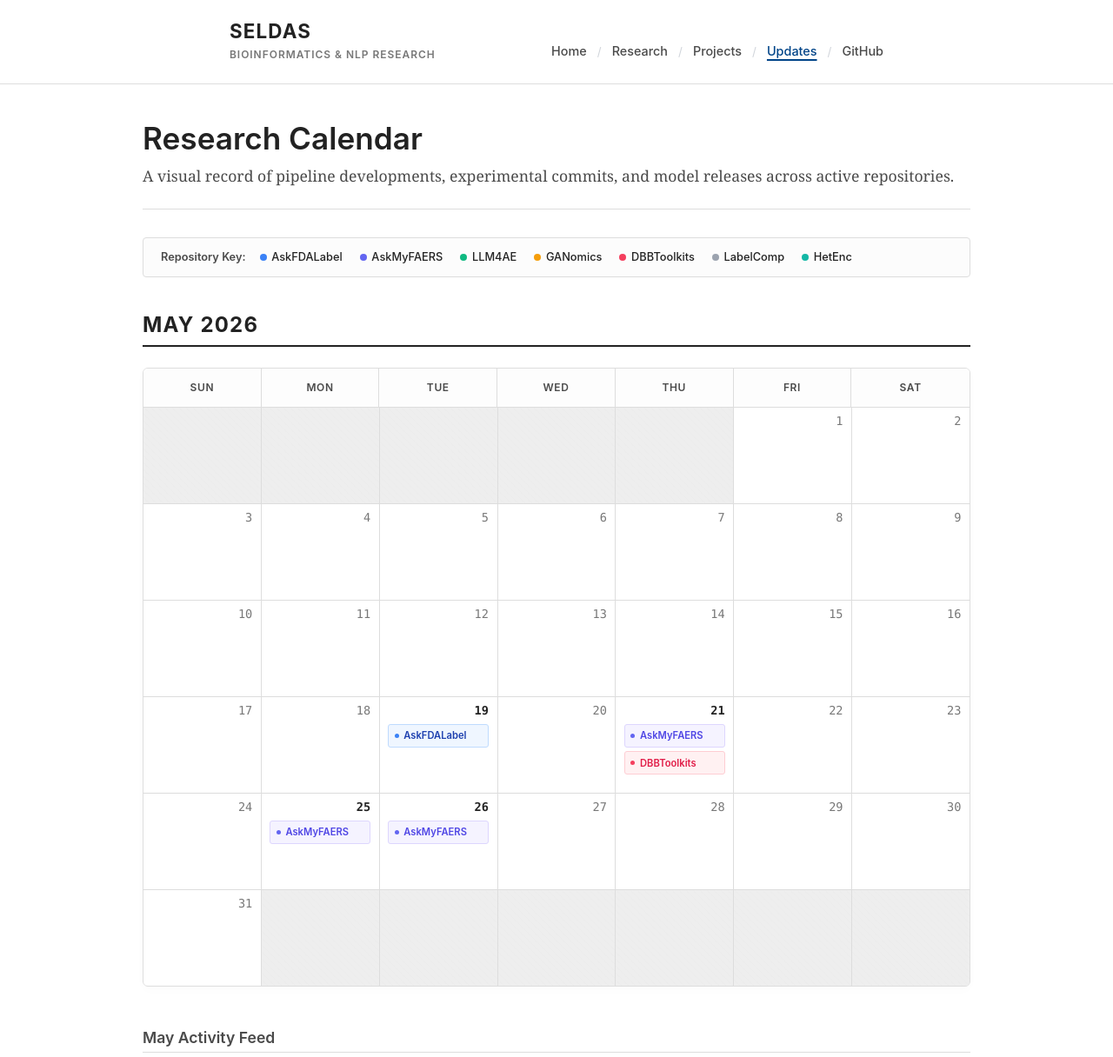
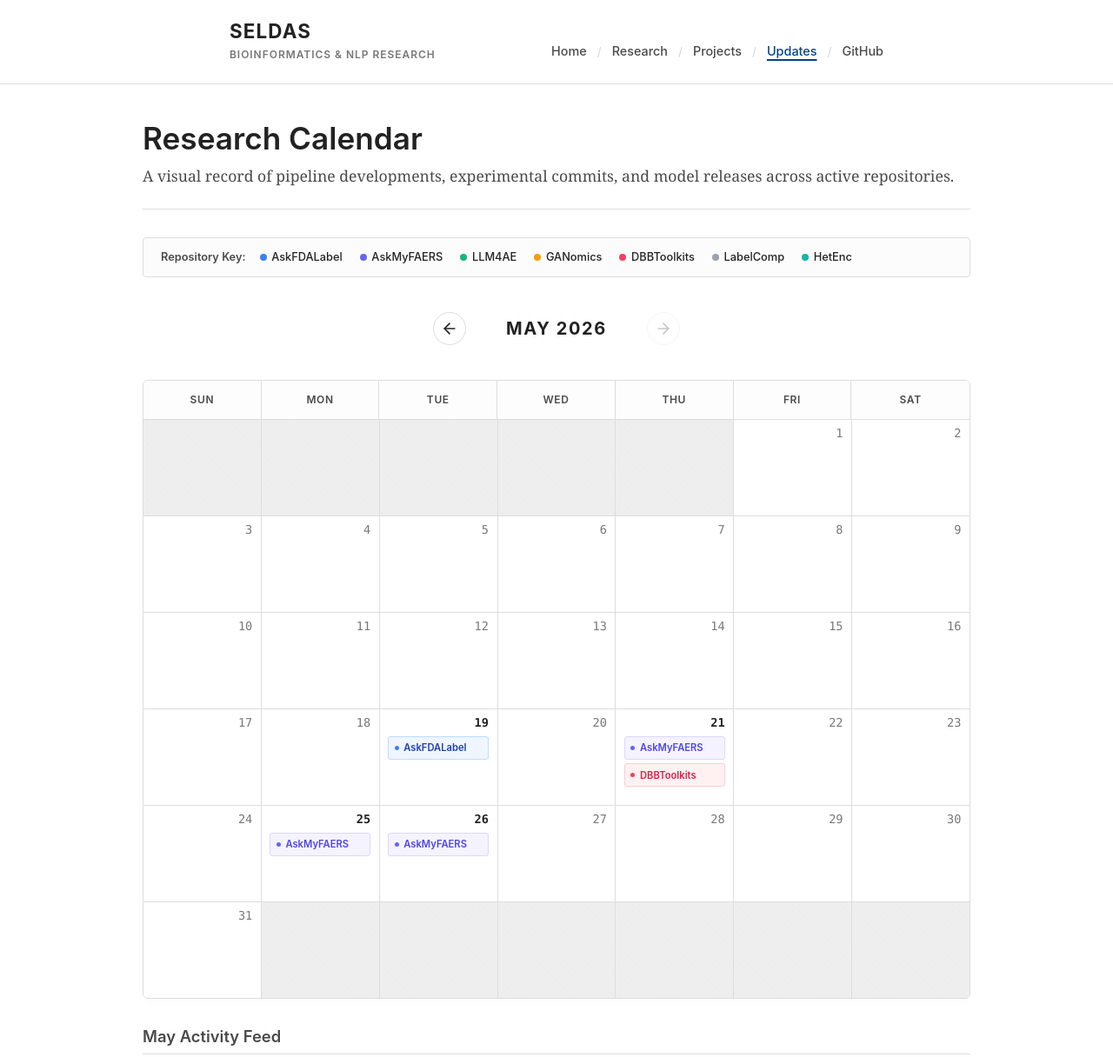
Before and after one commit to seldas/seldas.github.io, an Astro site: page /updates in a window 1280 px wide. Shown: the top 1216 px of the page at 87% size. Built offline with nearby package versions, Linux system fonts and the light colour scheme; Astro itself is replaced by a stand-in of ours.

Commit message:
Convert monthly calendars to horizontal sliding panels with fade animations

```diff
--- a/src/pages/updates/index.astro
+++ b/src/pages/updates/index.astro
@@ -162,16 +162,28 @@ function formatLogDate(date: Date) {
 			</div>
 		</div>
 
-		<div class="calendar-months">
-			{calendarMonths.map((month) => (
-				<section class="calendar-month-section" id={`month-${month.name.toLowerCase()}`}>
-					<div class="month-header-row">
-						<h2 class="month-heading">{month.name} {month.year}</h2>
-						<button class="clear-month-filter-btn" data-month={month.name.toLowerCase()} style="display: none;">
-							Reset Month View
-						</button>
-					</div>
+		<!-- Calendar Slider Navigation Bar -->
+		<div class="calendar-nav-bar">
+			<button id="prev-month-btn" class="nav-arrow-btn" aria-label="Previous Month">
+				<svg xmlns="http://www.w3.org/2000/svg" width="20" height="20" viewBox="0 0 24 24" fill="none" stroke="currentColor" stroke-width="2" stroke-linecap="round" stroke-linejoin="round"><line x1="19" y1="12" x2="5" y2="12"></line><polyline points="12 19 5 12 12 5"></polyline></svg>
+			</button>
+			<div class="nav-month-display">
+				<span id="current-month-name">May 2026</span>
+			</div>
+			<button id="next-month-btn" class="nav-arrow-btn" aria-label="Next Month">
+				<svg xmlns="http://www.w3.org/2000/svg" width="20" height="20" viewBox="0 0 24 24" fill="none" stroke="currentColor" stroke-width="2" stroke-linecap="round" stroke-linejoin="round"><line x1="5" y1="12" x2="19" y2="12"></line><polyline points="12 5 19 12 12 19"></polyline></svg>
+			</button>
+		</div>
 
+		<!-- Animated Slider Container -->
+		<div class="calendar-slider-container">
+			{calendarMonths.map((month, index) => (
+				<section
+					class={`month-slide ${index === 0 ? 'slide-active' : 'slide-inactive slide-right'}`}
+					id={`month-${month.name.toLowerCase()}`}
+					data-slide-index={index}
+					data-month-label={`${month.name} ${month.year}`}
+				>
 					<div class="calendar-card">
 						{/* Weekday headers */}
 						<div class="calendar-weekdays">
@@ -193,6 +205,7 @@ function formatLogDate(date: Date) {
 										class={`calendar-cell ${cell.dayNumber === null ? 'cell-padding' : ''} ${hasUpdates ? 'cell-active' : ''}`}
 										data-date={cell.dateStr}
 										data-month={month.name.toLowerCase()}
+										key={cell.dateStr || `padding-${Math.random()}`}
 									>
 										{cell.dayNumber && (
 											<span class="cell-day-num">{cell.dayNumber}</span>
@@ -209,6 +222,7 @@ function formatLogDate(date: Date) {
 															title={update.data.title}
 															style={`--proj-bg: ${meta.bg}; --proj-color: ${meta.color}; --proj-border: ${meta.border};`}
 															data-update-link-id={update.id}
+															key={update.id}
 														>
 															<span class="cal-update-dot" style={`background-color: ${meta.dotColor};`}></span>
 															<span class="cal-update-text">{meta.label}</span>
@@ -225,7 +239,12 @@ function formatLogDate(date: Date) {
 
 					{/* Chronological updates for this month */}
 					<div class="month-log-section">
-						<h3 class="month-log-title">{month.name} Activity Feed</h3>
+						<div class="month-log-header">
+							<h3 class="month-log-title">{month.name} Activity Feed</h3>
+							<button class="clear-month-filter-btn" data-month={month.name.toLowerCase()} style="display: none;">
+								Reset Filter
+							</button>
+						</div>
 						<div class="month-log-list" data-month-list={month.name.toLowerCase()}>
 							{month.allUpdates.length > 0 ? (
 								month.allUpdates.map((update) => {
@@ -235,6 +254,7 @@ function formatLogDate(date: Date) {
 											class="update-card"
 											data-card-date={getUTCDateString(update.data.date)}
 											data-update-id={update.id}
+											key={update.id}
 										>
 											<div class="update-card-header">
 												<time class="update-card-date">{formatLogDate(update.data.date)}</time>
@@ -275,8 +295,63 @@ function formatLogDate(date: Date) {
 </Layout>
 
 <script>
-	// Interactive Calendar Filtering Script
+	// Interactive Calendar & Month Slider Script
 	document.addEventListener('DOMContentLoaded', () => {
+		const slides = document.querySelectorAll('.month-slide');
+		const prevBtn = document.getElementById('prev-month-btn');
+		const nextBtn = document.getElementById('next-month-btn');
+		const currentMonthDisplay = document.getElementById('current-month-name');
+
+		let currentSlideIndex = 0;
+		const totalSlides = slides.length;
+
+		function updateSlider(index: number) {
+			currentSlideIndex = index;
+
+			slides.forEach((slide, i) => {
+				slide.classList.remove('slide-active', 'slide-inactive', 'slide-left', 'slide-right');
+				if (i === index) {
+					slide.classList.add('slide-active');
+					// Update display text
+					if (currentMonthDisplay) {
+						currentMonthDisplay.textContent = slide.getAttribute('data-month-label') || '';
+					}
+				} else if (i < index) {
+					slide.classList.add('slide-inactive', 'slide-left');
+				} else {
+					slide.classList.add('slide-inactive', 'slide-right');
+				}
+			});
+
+			// Disable buttons at boundaries
+			// Remember: index 0 = May (latest), index 1 = Apr, index 2 = Mar
+			// Clicking "<" (Prev) should move chronologically back: from 0 -> 1 -> 2
+			// Clicking ">" (Next) should move chronologically forward: from 2 -> 1 -> 0
+			if (prevBtn) {
+				(prevBtn as HTMLButtonElement).disabled = index === totalSlides - 1;
+			}
+			if (nextBtn) {
+				(nextBtn as HTMLButtonElement).disabled = index === 0;
+			}
+		}
+
+		// Wire up slider arrows
+		prevBtn?.addEventListener('click', () => {
+			if (currentSlideIndex < totalSlides - 1) {
+				updateSlider(currentSlideIndex + 1);
+			}
+		});
+
+		nextBtn?.addEventListener('click', () => {
+			if (currentSlideIndex > 0) {
+				updateSlider(currentSlideIndex - 1);
+			}
+		});
+
+		// Initialize slider state
+		updateSlider(0);
+
+		// Calendar Cell Click Filtering
 		const activeCells = document.querySelectorAll('.calendar-cell.cell-active');
 		const allCards = document.querySelectorAll('.update-card');
 		const clearMonthBtns = document.querySelectorAll('.clear-month-filter-btn');
@@ -285,10 +360,8 @@ function formatLogDate(date: Date) {
 		const filterDateDisplay = document.getElementById('filter-date-display');
 		const clearFilterGlobal = document.getElementById('clear-filter-global');
 
-		// Handle calendar cell clicks
 		activeCells.forEach(cell => {
 			cell.addEventListener('click', (e) => {
-				// Don't filter if clicking directly on a link inside the cell
 				if (e.target && (e.target as HTMLElement).closest('.cal-update-link')) {
 					return;
 				}
@@ -297,28 +370,22 @@ function formatLogDate(date: Date) {
 				const month = cell.getAttribute('data-month');
 				if (!dateStr || !month) return;
 
-				// Toggle selection
 				const isAlreadySelected = cell.classList.contains('cell-selected');
 
-				// Deselect all active cells
-				document.querySelectorAll('.calendar-cell.cell-selected').forEach(c => {
+				// Deselect active cells inside this month only
+				document.querySelectorAll(`.calendar-cell.cell-selected[data-month="${month}"]`).forEach(c => {
 					c.classList.remove('cell-selected');
 				});
 
 				if (isAlreadySelected) {
-					// Reset filters for this month
 					resetMonthFilters(month);
 				} else {
-					// Select this cell
 					cell.classList.add('cell-selected');
-
-					// Filter cards for this month
 					filterCardsByDate(dateStr, month);
 				}
 			});
 		});
 
-		// Clear button handlers
 		clearMonthBtns.forEach(btn => {
 			btn.addEventListener('click', () => {
 				const month = btn.getAttribute('data-month');
@@ -331,7 +398,6 @@ function formatLogDate(date: Date) {
 		});
 
 		function filterCardsByDate(dateStr: string, month: string) {
-			let matchCount = 0;
 			allCards.forEach(card => {
 				const cardDate = card.getAttribute('data-card-date');
 				const parentList = card.closest('[data-month-list]');
@@ -341,7 +407,6 @@ function formatLogDate(date: Date) {
 					if (cardDate === dateStr) {
 						(card as HTMLElement).style.display = 'block';
 						card.classList.add('highlighted-card');
-						matchCount++;
 					} else {
 						(card as HTMLElement).style.display = 'none';
 						card.classList.remove('highlighted-card');
@@ -349,14 +414,11 @@ function formatLogDate(date: Date) {
 				}
 			});
 
-			// Show Reset Button for this month
 			const resetBtn = document.querySelector(`.clear-month-filter-btn[data-month="${month}"]`) as HTMLElement;
 			if (resetBtn) resetBtn.style.display = 'inline-block';
 
-			// Show global filter banner
 			if (filterBanner && filterDateDisplay) {
 				const parts = dateStr.split('-');
-				// Create date in UTC to avoid local timezone issues
 				const formatted = new Date(Date.UTC(parseInt(parts[0]), parseInt(parts[1]) - 1, parseInt(parts[2]))).toLocaleDateString('en-US', {
 					weekday: 'long',
 					year: 'numeric',
@@ -366,17 +428,14 @@ function formatLogDate(date: Date) {
 				});
 				filterDateDisplay.textContent = formatted;
 				filterBanner.style.display = 'block';
-				filterBanner.scrollIntoView({ behavior: 'smooth', block: 'nearest' });
 			}
 		}
 
 		function resetMonthFilters(month: string) {
-			// Remove selected styles from cells in this month
 			document.querySelectorAll(`.calendar-cell.cell-selected[data-month="${month}"]`).forEach(c => {
 				c.classList.remove('cell-selected');
 			});
 
-			// Show all cards in this month
 			allCards.forEach(card => {
 				const parentList = card.closest('[data-month-list]');
 				const cardMonth = parentList ? parentList.getAttribute('data-month-list') : null;
@@ -386,11 +445,9 @@ function formatLogDate(date: Date) {
 				}
 			});
 
-			// Hide reset button
 			const resetBtn = document.querySelector(`.clear-month-filter-btn[data-month="${month}"]`) as HTMLElement;
 			if (resetBtn) resetBtn.style.display = 'none';
 
-			// Hide global banner if no other month is selected
 			const anySelected = document.querySelectorAll('.calendar-cell.cell-selected').length > 0;
 			if (!anySelected && filterBanner) {
 				filterBanner.style.display = 'none';
@@ -513,54 +570,98 @@ function formatLogDate(date: Date) {
 		font-size: 0.8rem;
 	}
 
-	/* Calendar Month Layout */
-	.calendar-months {
+	/* Navigation Bar for Slider */
+	.calendar-nav-bar {
 		display: flex;
-		flex-direction: column;
-		gap: 4rem;
-		margin-bottom: 5rem;
+		align-items: center;
+		justify-content: center;
+		gap: 1.5rem;
+		margin-bottom: 2.5rem;
+		font-family: var(--font-sans);
 	}
 
-	.calendar-month-section {
+	.nav-arrow-btn {
+		background: #ffffff;
+		border: 1px solid var(--border-color);
+		color: var(--text-primary);
+		width: 38px;
+		height: 38px;
+		border-radius: 50%;
 		display: flex;
-		flex-direction: column;
-		gap: 1.5rem;
+		align-items: center;
+		justify-content: center;
+		cursor: pointer;
+		transition: all var(--transition-speed) ease;
+		outline: none;
 	}
 
-	.month-header-row {
-		display: flex;
-		align-items: flex-end;
-		justify-content: space-between;
-		border-bottom: 2px solid var(--text-primary);
-		padding-bottom: 0.5rem;
+	.nav-arrow-btn:hover:not(:disabled) {
+		border-color: var(--accent-color);
+		color: var(--accent-color);
+		background: #f8fafc;
+		transform: scale(1.05);
 	}
 
-	.month-heading {
-		font-family: var(--font-sans);
-		font-size: 1.5rem;
+	.nav-arrow-btn:disabled {
+		opacity: 0.25;
+		cursor: not-allowed;
+		background: var(--bg-panel);
+	}
+
+	.nav-month-display {
+		min-width: 160px;
+		text-align: center;
+	}
+
+	#current-month-name {
+		font-size: 1.25rem;
 		font-weight: 700;
 		text-transform: uppercase;
-		letter-spacing: 0.05em;
+		letter-spacing: 0.08em;
 		color: var(--text-primary);
-		margin: 0;
 	}
 
-	.clear-month-filter-btn {
-		background: none;
-		border: none;
-		color: var(--accent-color);
-		font-family: var(--font-sans);
-		font-size: 0.85rem;
-		font-weight: 600;
-		cursor: pointer;
-		text-decoration: underline;
-		padding: 0;
-	}
-	.clear-month-filter-btn:hover {
-		color: #002244;
+	/* Calendar Slider Container */
+	.calendar-slider-container {
+		position: relative;
+		width: 100%;
 	}
 
-	/* Calendar Card (Wrapper to ensure neat border rounding) */
+	/* Month Slide Panel */
+	.month-slide {
+		width: 100%;
+		transition: transform 0.6s cubic-bezier(0.25, 1, 0.5, 1), opacity 0.5s ease, visibility 0.5s ease;
+	}
+
+	/* Inactive Slides absolute positioning */
+	.month-slide.slide-inactive {
+		position: absolute;
+		top: 0;
+		left: 0;
+		pointer-events: none;
+		opacity: 0;
+		visibility: hidden;
+	}
+
+	/* Parallax-like transition directions */
+	.month-slide.slide-left {
+		transform: translateX(-100px);
+	}
+
+	.month-slide.slide-right {
+		transform: translateX(100px);
+	}
+
+	/* Active Slide relative positioning */
+	.month-slide.slide-active {
+		position: relative;
+		opacity: 1;
+		visibility: visible;
+		transform: translateX(0);
+		z-index: 2;
+	}
+
+	/* Calendar Card */
 	.calendar-card {
 		border: 1px solid var(--border-color);
 		border-radius: 6px;
@@ -689,17 +790,41 @@ function formatLogDate(date: Date) {
 
 	/* Chronological Feed styling */
 	.month-log-section {
-		margin-top: 1.5rem;
+		margin-top: 2rem;
 	}
+
+	.month-log-header {
+		display: flex;
+		align-items: center;
+		justify-content: space-between;
+		border-bottom: 1px solid var(--border-color);
+		padding-bottom: 0.5rem;
+		margin-bottom: 1.25rem;
+	}
+
 	.month-log-title {
 		font-family: var(--font-sans);
-		font-size: 1.1rem;
+		font-size: 1.15rem;
 		font-weight: 600;
 		color: var(--text-secondary);
-		margin-bottom: 1rem;
-		border-bottom: 1px solid var(--border-color);
-		padding-bottom: 0.35rem;
+		margin: 0;
 	}
+
+	.clear-month-filter-btn {
+		background: none;
+		border: none;
+		color: var(--accent-color);
+		font-family: var(--font-sans);
+		font-size: 0.85rem;
+		font-weight: 600;
+		cursor: pointer;
+		text-decoration: underline;
+		padding: 0;
+	}
+	.clear-month-filter-btn:hover {
+		color: #002244;
+	}
+
 	.month-log-list {
 		display: flex;
 		flex-direction: column;
```
